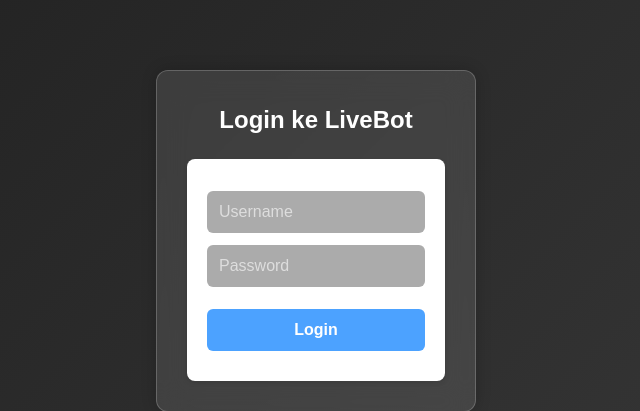
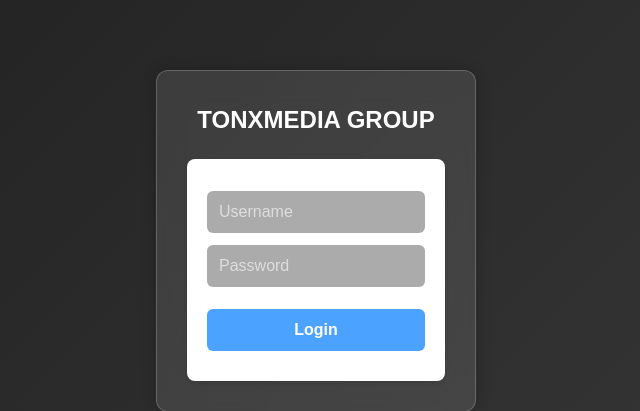
Before and after one commit to dheridisini/TONXMEDIA-GROUP, a FastAPI app: page /login in a window 1280 px wide. Shown: the part 159-570 px from the top of the page, without its empty margins (324-964 px from the left). Run offline with FastAPI, Linux system fonts and the light colour scheme.

Commit message:
Update login.html

```diff
--- a/templates/login.html
+++ b/templates/login.html
@@ -10,7 +10,7 @@
 
 <body class="login-page"> <!-- Tambahkan class ini -->
     <div class="login-container">
-        <h2>Login ke LiveBot</h2>
+        <h2>TONXMEDIA GROUP</h2>
 
         <!-- Tampilkan pesan error kalau login gagal -->
         {% if error %}
```
